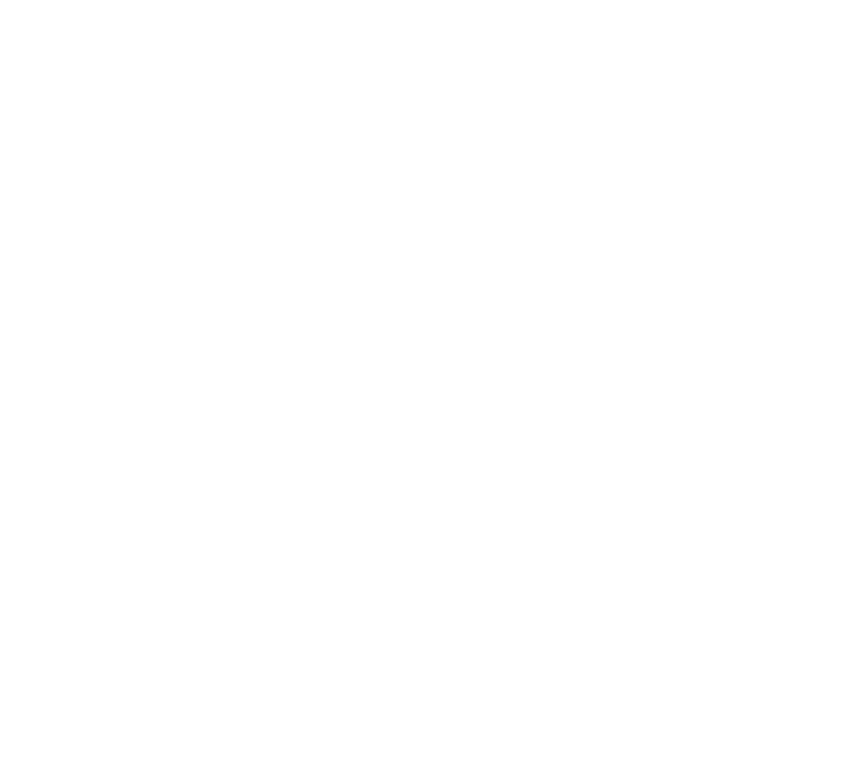
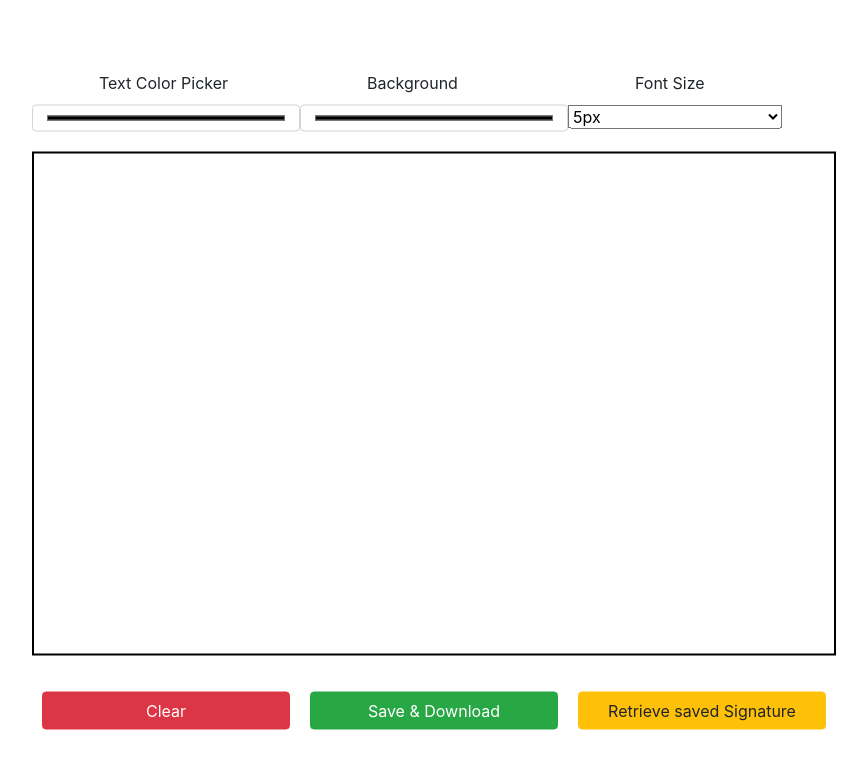
Before and after one commit to VishalJaiswada/Signature_Site, a plain HTML site: page index.html in a window 1280 px wide. Shown: the whole page, without its empty margins (206-1073 px from the left). Drawn offline with nearby package versions, Linux system fonts and the light colour scheme.

Commit message:
HTML CSS done partially

```diff
--- a/index.html
+++ b/index.html
@@ -4,8 +4,71 @@
     <meta charset="UTF-8">
     <meta name="viewport" content="width=device-width, initial-scale=1.0">
     <title>Signature App</title>
+    <style>
+        .main{
+            position: absolute;
+            top: 50%;
+            left: 50%;
+            transform: translate(-50%,-50%);
+        }
+        .canvas{
+            border: 2px solid black;
+        }
+        .top,.bottom{
+            display: flex;
+           flex-direction: row;
+           justify-content: space-between;
+           margin: 20px 0 20px 0;
+        }
+        .block , input , select , button{
+           width:80% ;
+        }
+        .top>block{
+           margin: 10px;
+        }
+        .bottom>button{
+            margin: 10px;
+        }
+        .block>p{
+            margin: 10px auto;
+            width: 50%;
+        }
+    </style>
+    <link rel="shortcut icon" href="fav-icon.jpeg" type="image/x-icon">
+    <link rel="stylesheet" href="https://cdn.jsdelivr.net/npm/bootstrap@4.0.0/dist/css/bootstrap.min.css"
+     integrity="sha384-Gn5384xqQ1aoWXA+058RXPxPg6fy4IWvTNh0E263XmFcJlSAwiGgFAW/dAiS6JXm" crossorigin="anonymous">
 </head>
 <body>
+    <div class="main">
+        <div class="top">
+            <div class="block">
+                <p>Text Color Picker</p>
+                <input class="form-control" type="color" id="colorPicker"/>
+            </div>
+            <div class="block">
+                <p>Background</p>
+                <input class="form-control" type="color"  id="canvasColor">
+            </div>
+            <div class="block">
+                <p>Font Size</p>
+                <select  id="fontSize">
+                    <option value="5">5px</option>
+                    <option value="10">10px</option>
+                    <option value="15">15px</option>
+                    <option value="20">20px</option>
+                    <option value="30">30px</option>
+                    <option value="40">40px</option>
+                    <option value="50">50px</option>
 
+                </select>
+            </div>
+        </div>
+        <canvas class="canvas" id="myCanvas" width="800" height="500"></canvas>
+        <div class="bottom">
+            <button type="button" class="btn btn-danger" id="clearButton">Clear</button>
+            <button type="button" class="btn btn-success" id="saveButton">Save & Download </button>
+            <button type="button" class="btn btn-warning" id="retrieveButton">Retrieve saved Signature</button>
+        </div>
+    </div>
 </body>
 </html>
```
Also changed, not shown: fav-icon.jpeg (added).
